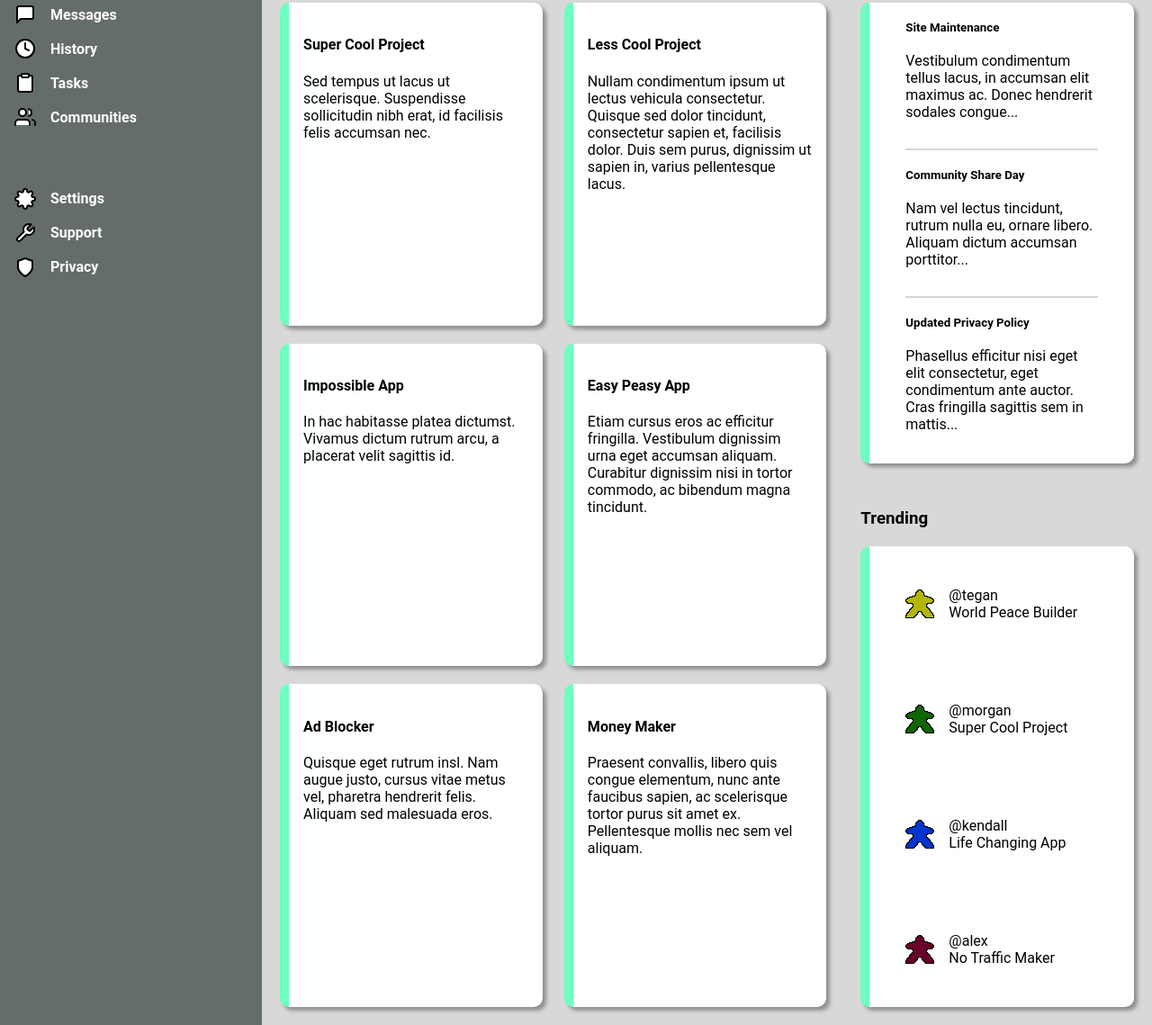
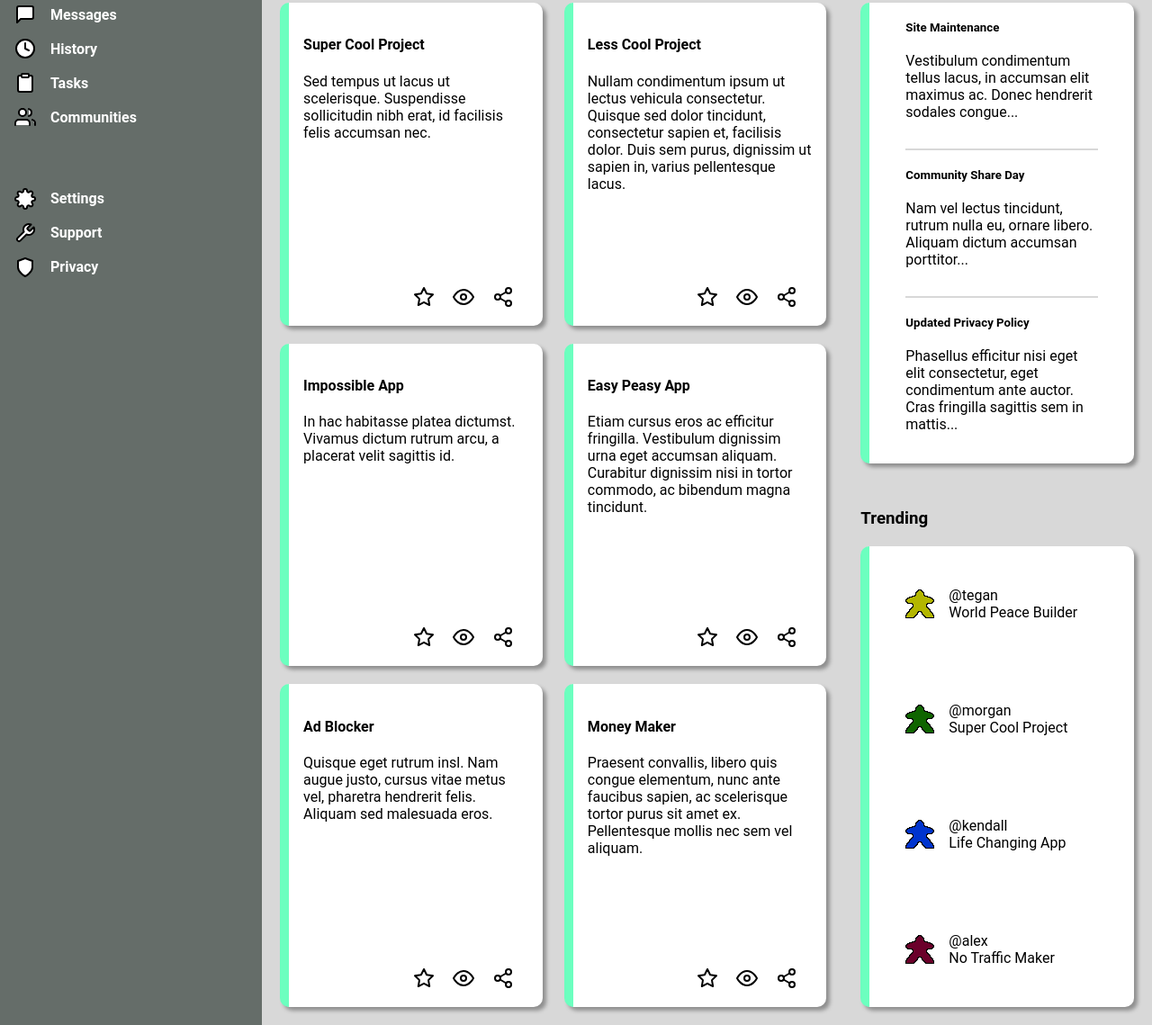
Before and after one commit to TravTheBav/admin-dashboard, a plain HTML site: page index.html in a window 1280 px wide. Shown: the part 222-1361 px from the top of the page at 90% size. Drawn offline with Linux system fonts and the light colour scheme.

Commit message:
icons for mid cards and text indent for search bar

```diff
--- a/index.html
+++ b/index.html
@@ -66,6 +66,11 @@
                     Sed tempus ut lacus ut scelerisque. Suspendisse sollicitudin
                     nibh erat, id facilisis felis accumsan nec.
                 </p>
+                <div class="wrapper">
+                    <img src="icons/star.svg" alt="star-icon">
+                    <img src="icons/eye.svg" alt="eye-icon">
+                    <img src="icons/share-2.svg" alt="share-icon">
+                </div>
             </div>
             <div class="card">
                 <h4>Less Cool Project</h4>
@@ -75,6 +80,11 @@
                     dolor. Duis sem purus, dignissim ut sapien in, varius
                     pellentesque lacus.
                 </p>
+                <div class="wrapper">
+                    <img src="icons/star.svg" alt="star-icon">
+                    <img src="icons/eye.svg" alt="eye-icon">
+                    <img src="icons/share-2.svg" alt="share-icon">
+                </div>
             </div>
             <div class="card">
                 <h4>Impossible App</h4>
@@ -82,6 +92,11 @@
                     In hac habitasse platea dictumst. Vivamus dictum rutrum
                     arcu, a placerat velit sagittis id.
                 </p>
+                <div class="wrapper">
+                    <img src="icons/star.svg" alt="star-icon">
+                    <img src="icons/eye.svg" alt="eye-icon">
+                    <img src="icons/share-2.svg" alt="share-icon">
+                </div>
             </div>
             <div class="card">
                 <h4>Easy Peasy App</h4>
@@ -90,6 +105,11 @@
                     dignissim urna eget accumsan aliquam. Curabitur dignissim nisi
                     in tortor commodo, ac bibendum magna tincidunt.
                 </p>
+                <div class="wrapper">
+                    <img src="icons/star.svg" alt="star-icon">
+                    <img src="icons/eye.svg" alt="eye-icon">
+                    <img src="icons/share-2.svg" alt="share-icon">
+                </div>
             </div>
             <div class="card">
                 <h4>Ad Blocker</h4>
@@ -97,6 +117,11 @@
                     Quisque eget rutrum insl. Nam augue justo, cursus vitae metus
                     vel, pharetra hendrerit felis. Aliquam sed malesuada eros.
                 </p>
+                <div class="wrapper">
+                    <img src="icons/star.svg" alt="star-icon">
+                    <img src="icons/eye.svg" alt="eye-icon">
+                    <img src="icons/share-2.svg" alt="share-icon">
+                </div>
             </div>
             <div class="card">
                 <h4>Money Maker</h4>
@@ -105,6 +130,11 @@
                     faucibus sapien, ac scelerisque tortor purus sit amet ex.
                     Pellentesque mollis nec sem vel aliquam.
                 </p>
+                <div class="wrapper">
+                    <img src="icons/star.svg" alt="star-icon">
+                    <img src="icons/eye.svg" alt="eye-icon">
+                    <img src="icons/share-2.svg" alt="share-icon">
+                </div>
             </div>
         </div>
         <div class="right-side">
--- a/styles.css
+++ b/styles.css
@@ -49,6 +49,7 @@ header .top-bar > *:nth-child(3) {
     border: none;
     border-radius: 12px;
     background-color: #d8d8d8;
+    text-indent: 1rem;
 }
 
 header .bottom-left {
@@ -84,6 +85,17 @@ header button {
     border-left: 10px solid #6cffbf;
     box-shadow: 4px 4px 4px #8f8f8f;
     padding: 1rem;
+    position: relative;
+}
+
+.card > .wrapper {
+    position: absolute;
+    bottom: 1rem;
+    right: 1rem;
+}
+
+.wrapper > img {
+    margin-right: 1rem;
 }
 
 .sidebar {
```
Also changed, not shown: icons/eye.svg (added), icons/share-2.svg (added), icons/star.svg (added).
